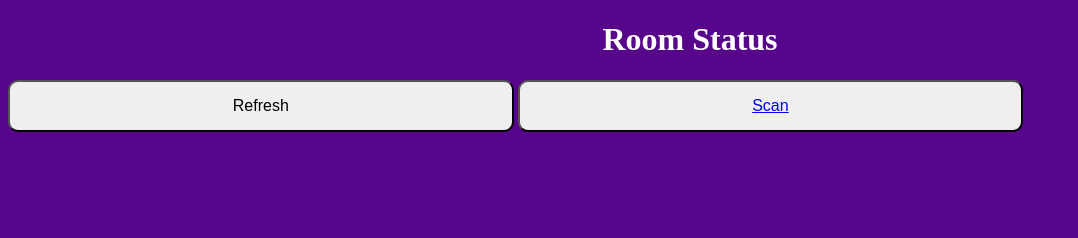
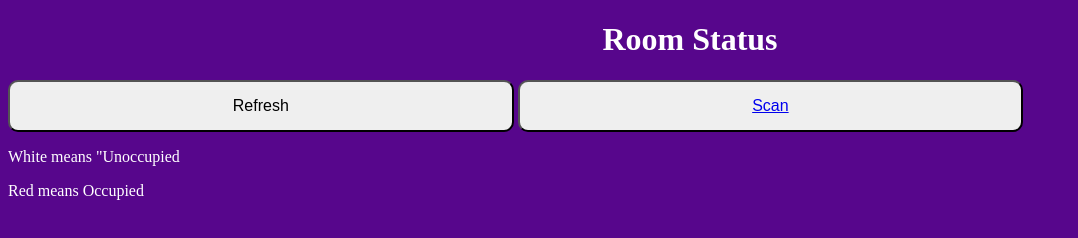
Before and after one commit to abdullahzameek/Library-App-, a website: page View/MainScreen.html in a window 1280 px wide. Shown: the whole page, without its empty margins (0-1078 px from the left). Drawn offline with Linux system fonts and the light colour scheme; files whose address does not match are found by name.

Commit message:
Update MainScreen.html

```diff
--- a/View/MainScreen.html
+++ b/View/MainScreen.html
@@ -47,6 +47,8 @@ ul {
     <p id = "variable"><h1 style="color:white;margin-left:100px;"> Room Status </h1> </p>
     <button onclick = "MakeMarSaysSave();setTimeout(Timer, 3000000)";>Refresh</button>
     <button><a href="/camera">Scan</a></button>
+    <p style="color:white"> White means "Unoccupied </p>
+    <p style="color:white"> Red means Occupied </p>
     <!-- <button onclick = "Scanner();">Camera</button> -->
     <ul id="listOfItems" style: "font-size: 20px;"></ul>
   </body>
```
